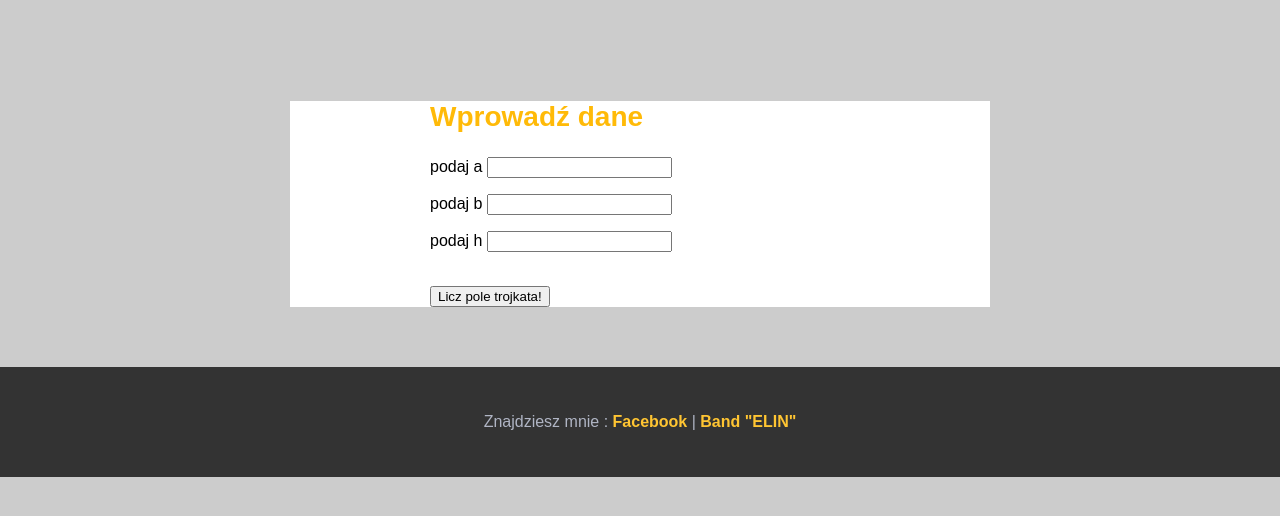
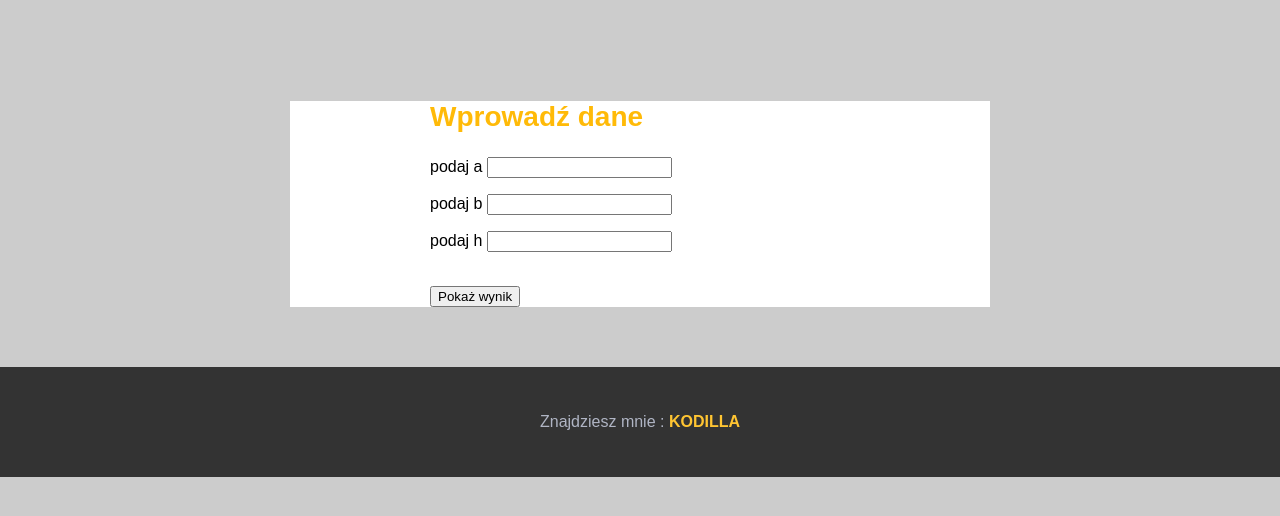
Before and after one commit to shakkazombie/8.5, a website: page index.html in a window 1280 px wide. Shown: the part 138-654 px from the top of the page. Drawn offline with Linux system fonts and the light colour scheme.

Commit message:
Change value name in index.html

```diff
--- a/index.html
+++ b/index.html
@@ -19,14 +19,14 @@
             <p>podaj b <input type="text" id="b" /></p>
             <p>podaj h <input type="text" id="h" /></p>
             <br />
-            <input type="submit" value="Licz pole trojkata!" onclick="pole()" />
+            <input type="submit" value="Pokaż wynik" onclick="pole()" />
             <br/>
             <p id="wynik"></p>
 
         </section>
     </main>
     <footer>
-        <p>Znajdziesz mnie : <a href="https://www.facebook.com/profile.php?id=100002721759071"> Facebook</a> | <a href="https://www.facebook.com/elinband/"> Band "ELIN" </a>
+        <p>Znajdziesz mnie : <a href="kodilla.com"> KODILLA</a>
         </p>
     </footer>
     <script src="js/scripts.js"></script>
```
